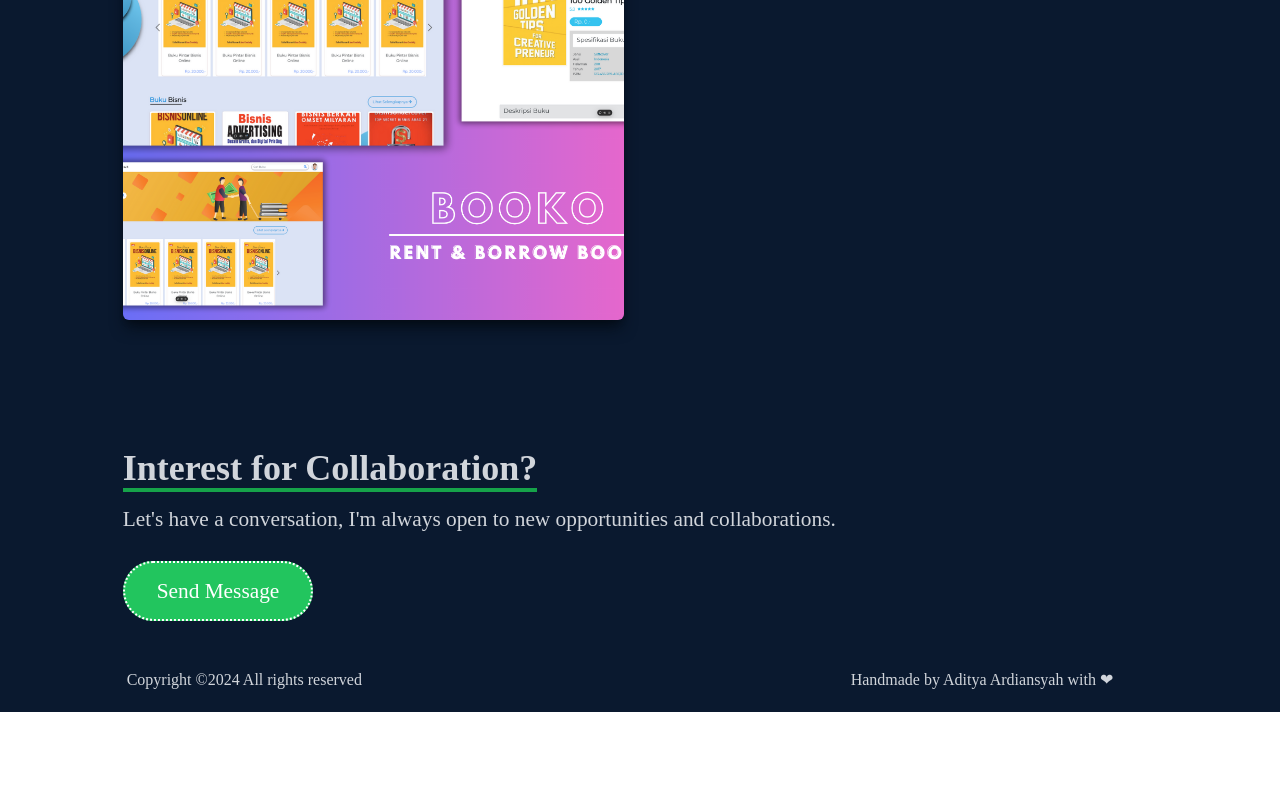
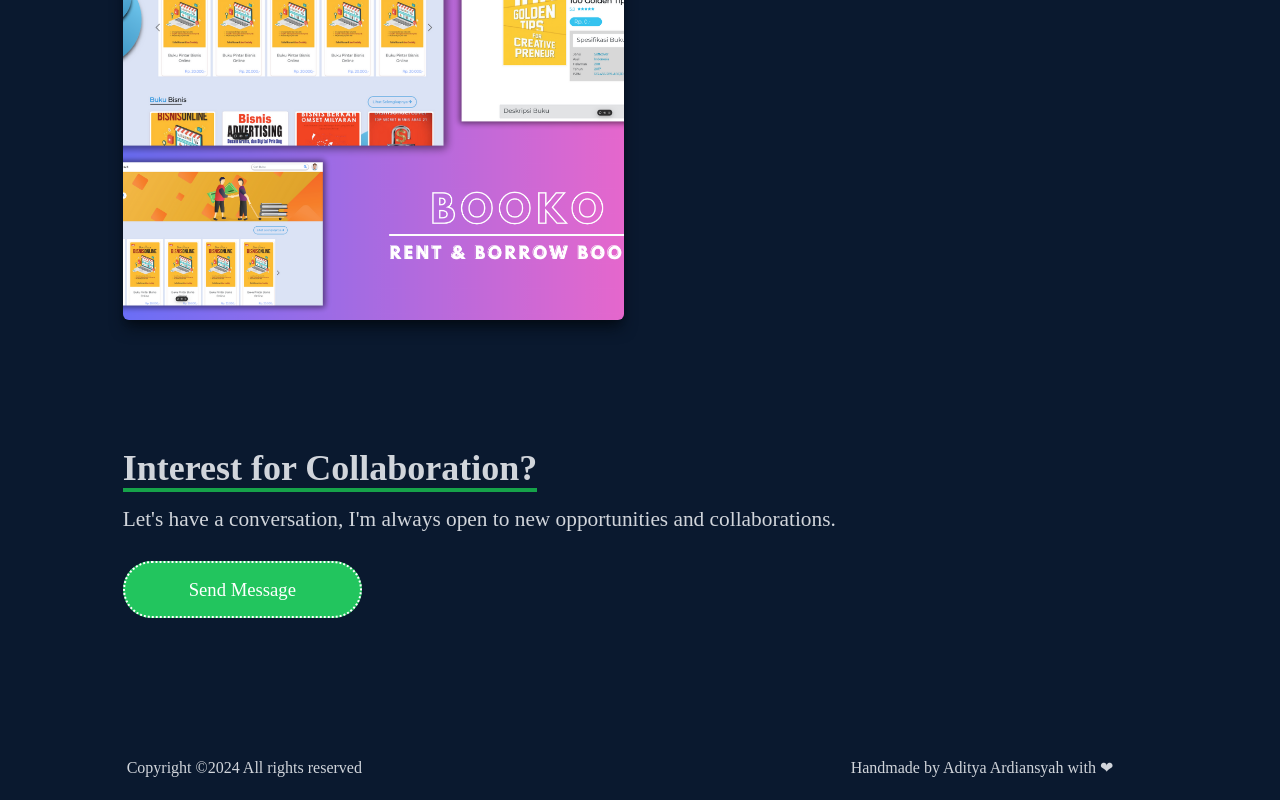
Before and after one commit to adityardiansyah/portofolio, a React (Create React App) app: page / in a window 1280 px wide. Shown: the part 4592-5392 px from the top of the page. Before the commit the page ends 5304 px from the top, so only its background shows below. Built offline with nearby package versions, Linux system fonts and the light colour scheme; some icons are missing.

Commit message:
update footer

```diff
--- a/src/components/Footer.jsx
+++ b/src/components/Footer.jsx
@@ -17,7 +17,7 @@
           <div className="mt-6 mx-auto">
             <a
               href={linkEmail}
-              className="py-3 px-16 md:py-4 md:px-8 text-[12pt] md:text-[16pt] bg-green-500 rounded-full text-white hover:bg-green-600 border-dotted border-white border-2"
+              className="py-3 px-16 md:py-4 md:px-16 text-[12pt] md:text-[14pt] bg-green-500 rounded-full text-white hover:bg-green-600 border-dotted border-white border-2"
             >
               Send Message
             </a>
@@ -25,7 +25,7 @@
         </div>
       </div>
 
-      <div className="w-full md:w-10/12 mx-auto flex justify-between mt-5 pt-6 p-5 text-[10pt] md:text-[12pt]">
+      <div className="w-full md:w-10/12 mx-auto flex justify-between mt-10 md:mt-28 pt-6 p-5 text-[10pt] md:text-[12pt]">
         <p>Copyright ©2024 All rights reserved</p>
         <div className="flex items-center text-right">
           <span>
```
